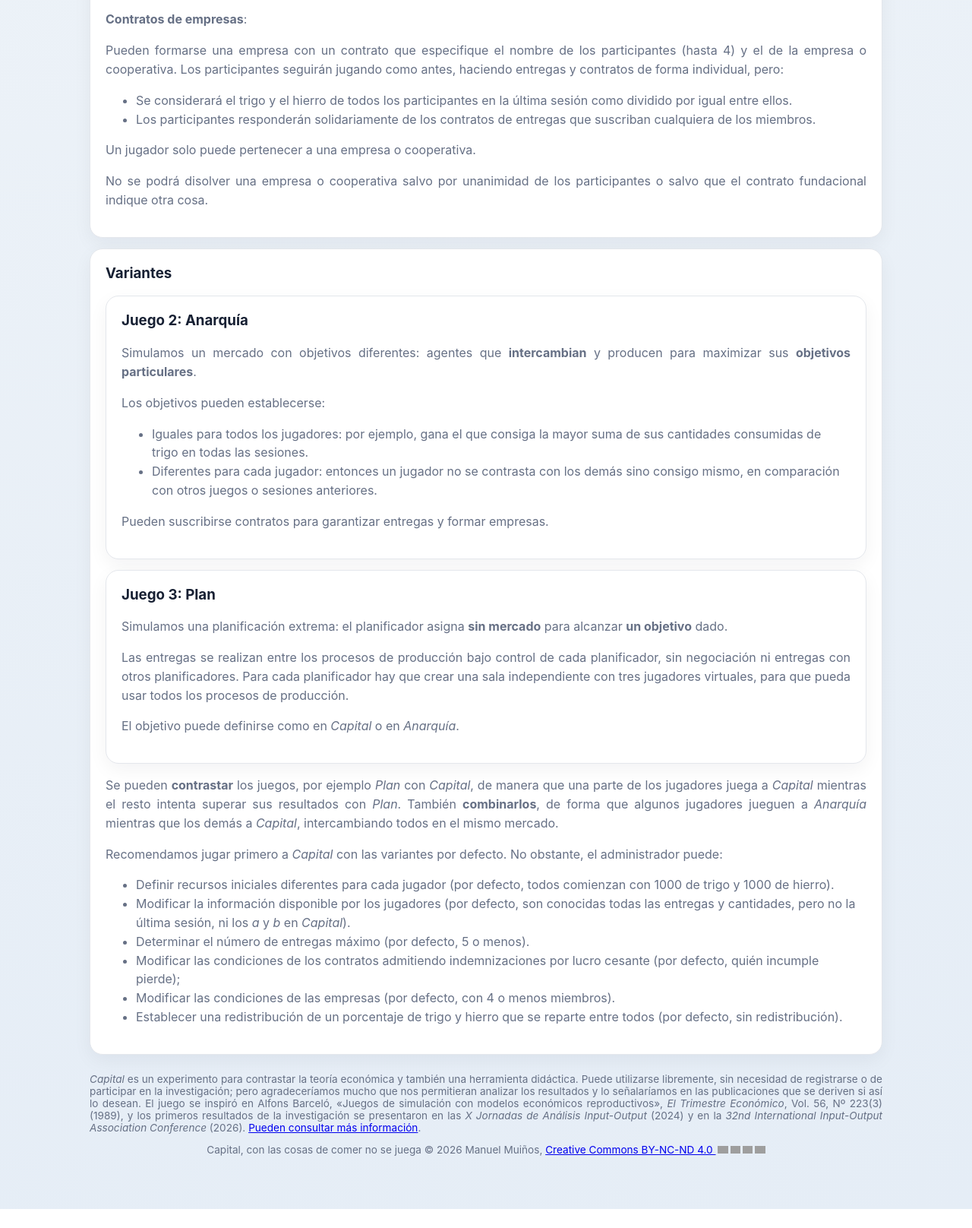
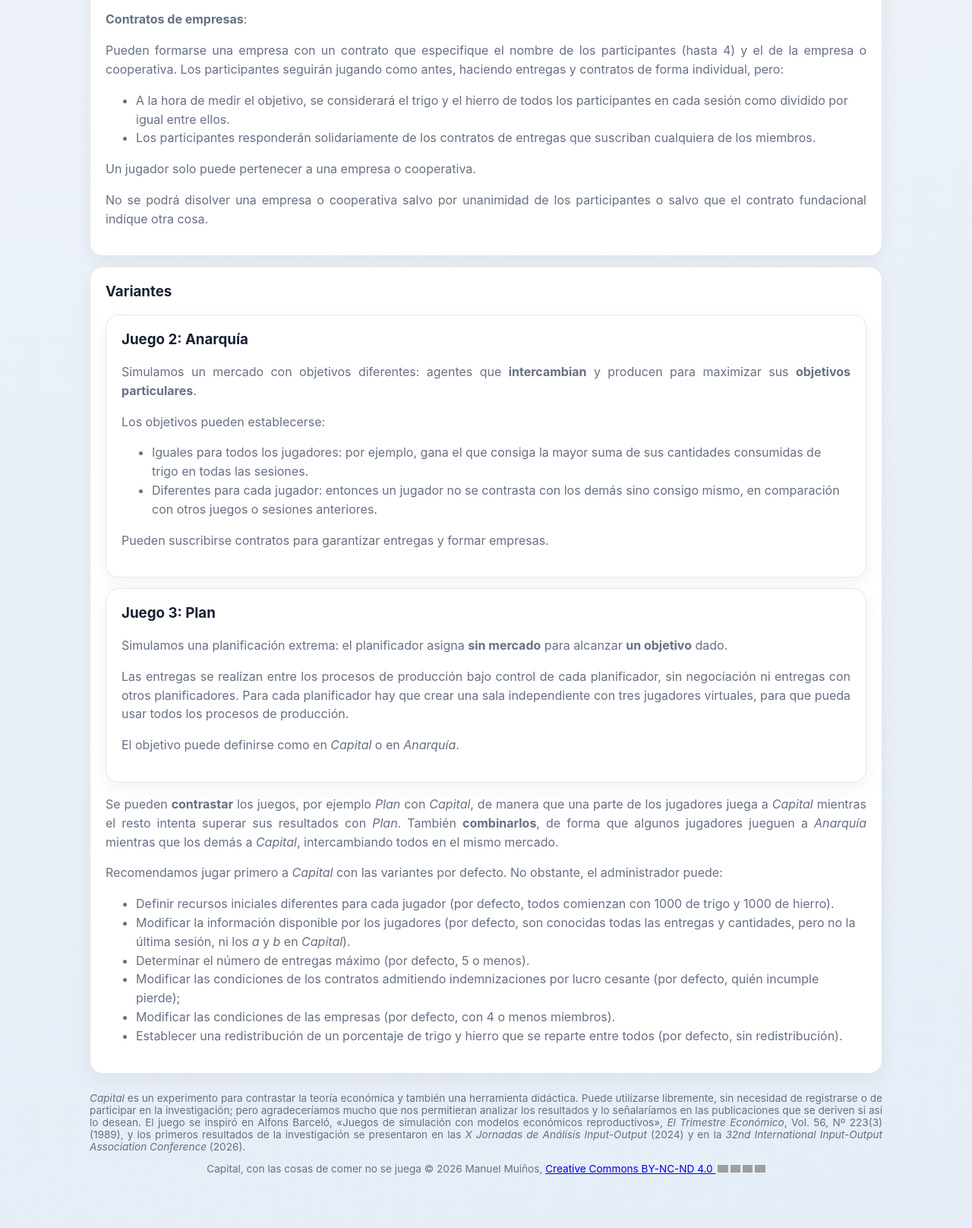
Before and after one commit to mmuinosp-hub/uab, a website: page public/index.html in a window 1280 px wide. Shown: the part 2429-4045 px from the top of the page at 76% size. Before the commit the page ends 4020 px from the top, so only its background shows below. Drawn offline with Linux system fonts and the light colour scheme; grey boxes are pictures that could not be loaded.

Commit message:
Add files via upload

```diff
--- a/public/index.html
+++ b/public/index.html
@@ -90,7 +90,7 @@ main{max-width:1080px;margin:auto;padding:34px 18px 70px}.hero{padding:38px 30px
 
 <p align ="Justify">Pueden formarse una empresa con un contrato que especifique el nombre de los participantes (hasta 4) y el de la empresa o cooperativa. Los participantes seguirán jugando como antes, haciendo entregas y contratos de forma individual, pero:
 <ul>
-<li>Se considerará el trigo y el hierro de todos los participantes en la última sesión como dividido por igual entre ellos.
+<li>A la hora de medir el objetivo, se considerará el trigo y el hierro de todos los participantes en cada sesión como dividido por igual entre ellos.
 <li>Los participantes responderán solidariamente de los contratos de entregas que suscriban cualquiera de los miembros.
 </ul>
 <p align ="Justify">Un jugador solo puede pertenecer a una empresa o cooperativa.
@@ -144,7 +144,7 @@ main{max-width:1080px;margin:auto;padding:34px 18px 70px}.hero{padding:38px 30px
 
 <div class="footer">
 <p align ="Justify">
-<I>Capital</I> es un experimento para contrastar la teoría económica y también una herramienta didáctica. Puede utilizarse libremente, sin necesidad de registrarse o de participar en la investigación; pero agradeceríamos mucho que nos permitieran analizar los resultados y lo señalaríamos en las publicaciones que se deriven si así lo desean. El juego se inspiró en Alfons Barceló, «Juegos de simulación con modelos económicos reproductivos», <i>El Trimestre Económico</i>, Vol. 56, Nº 223(3) (1989), y los primeros resultados de la investigación se presentaron en las <i>X Jornadas de Análisis Input-Output</i> (2024) y en la <i>32nd International Input-Output Association Conference</i> (2026). <a href="https://sites.google.com/site/manuelmuinhospan/capital" target="_blank">Pueden consultar más información</A>.
+<I>Capital</I> es un experimento para contrastar la teoría económica y también una herramienta didáctica. Puede utilizarse libremente, sin necesidad de registrarse o de participar en la investigación; pero agradeceríamos mucho que nos permitieran analizar los resultados y lo señalaríamos en las publicaciones que se deriven si así lo desean. El juego se inspiró en Alfons Barceló, «Juegos de simulación con modelos económicos reproductivos», <i>El Trimestre Económico</i>, Vol. 56, Nº 223(3) (1989), y los primeros resultados de la investigación se presentaron en las <i>X Jornadas de Análisis Input-Output</i> (2024) y en la <i>32nd International Input-Output Association Conference</i> (2026).
 </p>
 
 Capital, con las cosas de comer no se juega © 2026 Manuel Muiños, <a href="https://creativecommons.org/licenses/by-nc-nd/4.0/" target="_blank">Creative Commons BY-NC-ND 4.0
```
Also changed, not shown: public/indexeng.html (+2 -2 lines).
